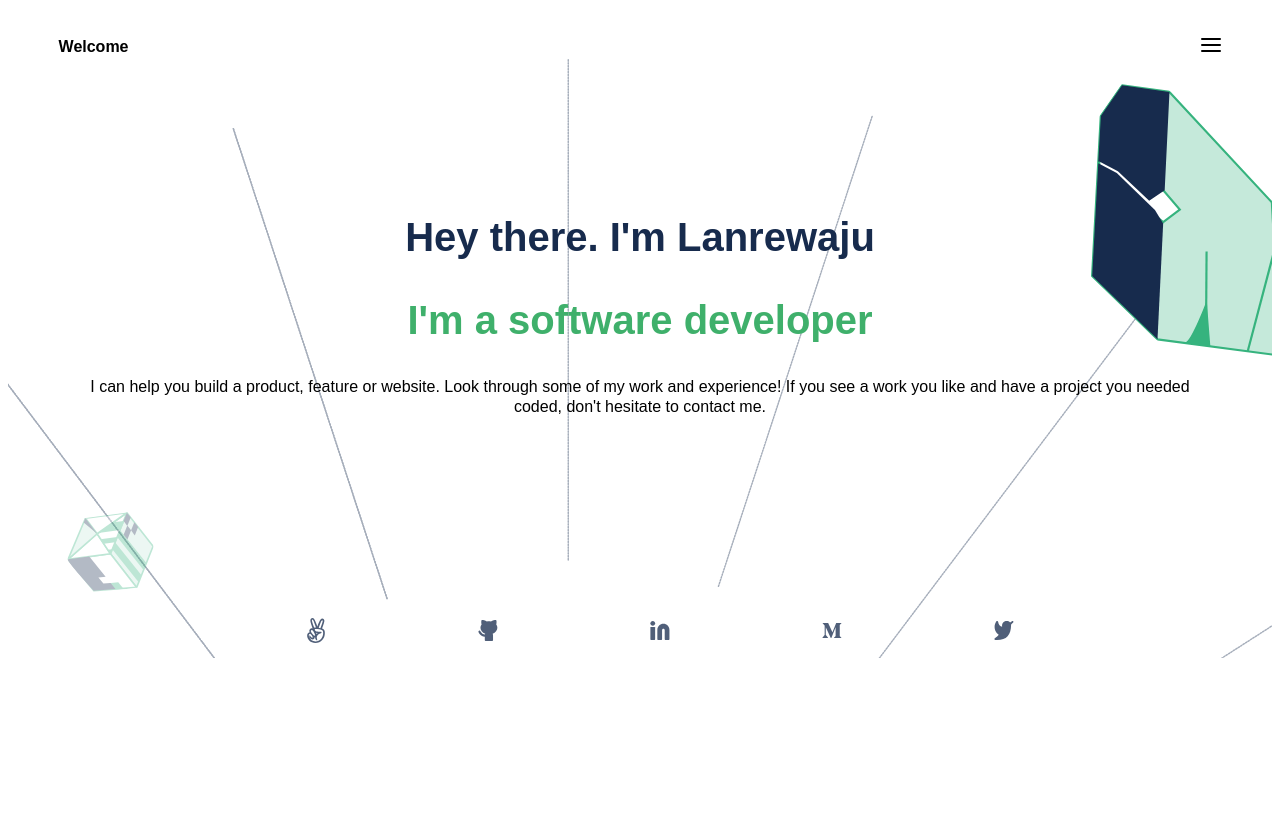
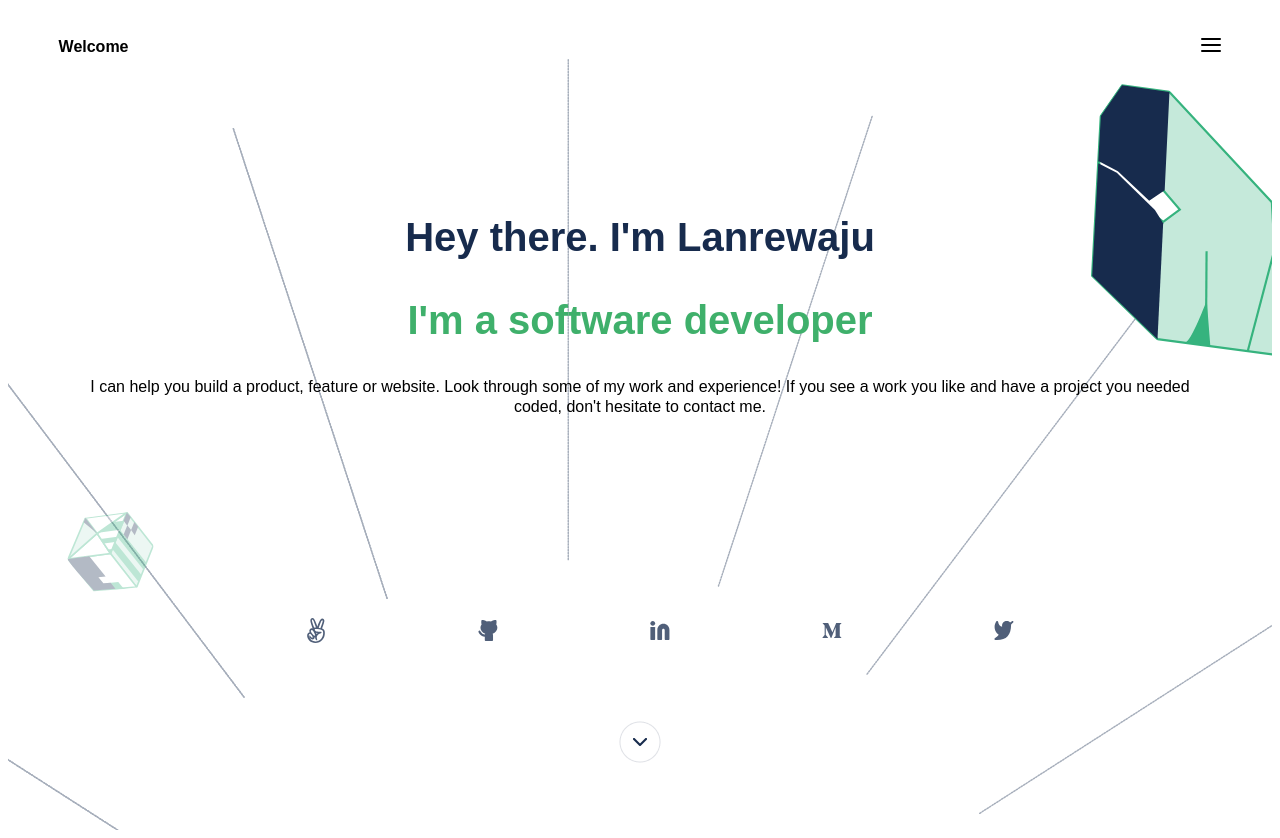
Before and after one commit to Lanr3waju/portfolio-project, a website: page index.html in a window 1280 px wide. Before the commit the page ends 800 px from the top, so only its background shows below. Drawn offline with Linux system fonts and the light colour scheme.

Commit message:
created take-me-down button

```diff
--- a/css/styles.css
+++ b/css/styles.css
@@ -129,3 +129,10 @@ ul {
   margin-right: auto;
   width: 90%;
 }
+
+.arrow-down {
+  margin-top: 5%;
+  margin-left: auto;
+  margin-right: auto;
+  margin-bottom: 5%;
+}
--- a/index.html
+++ b/index.html
@@ -117,6 +117,9 @@
           </li>
         </ul>
       </footer>
+
+      <a href="#"><img class="arrow-down" src="./img/down.png" alt="arrow down btn"></a>
+
     </main>
   </body>
 </html>
```
Also changed, not shown: img/down.png (added).
